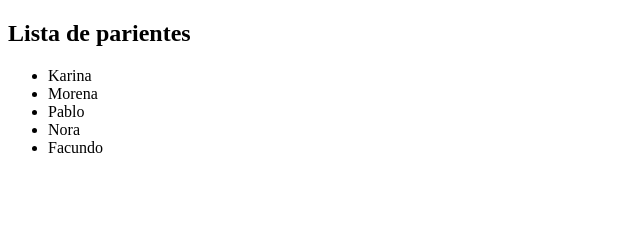
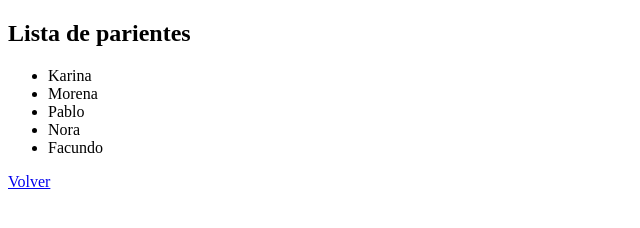
Before and after one commit to ArandaFacundo/Sist.-de-Control-e-Inst.-Virtual, a plain HTML site: page Diciembre/Lista.html in a window 1280 px wide. Shown: the full height of the page, 0-640 px from the left. Drawn offline with Linux system fonts and the light colour scheme.

Commit message:
Update Lista.html

```diff
--- a/Diciembre/Lista.html
+++ b/Diciembre/Lista.html
@@ -13,6 +13,6 @@
 
 </ul>
 
-
+ <a href="../index.html">Volver</a>
 </body>
 </html>
```
